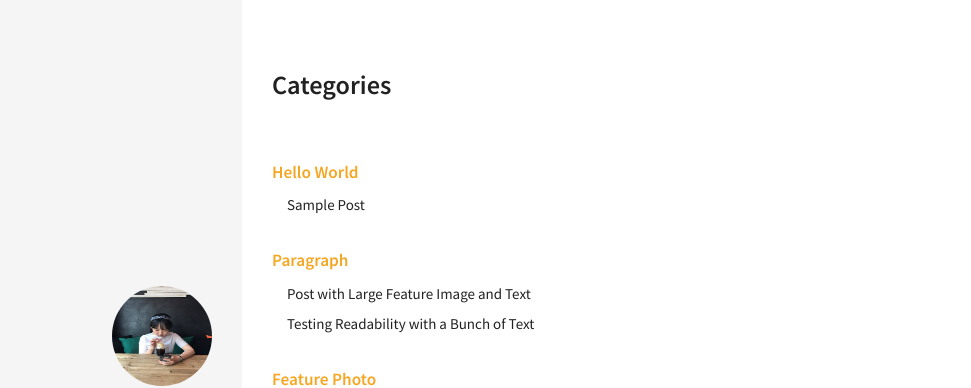
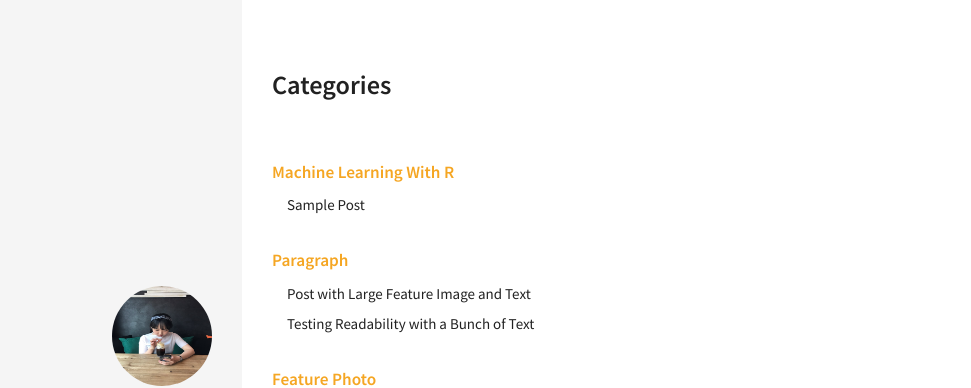
Before and after one commit to HeeKyung-Park/HeeKyung-Park.github.io, a Jekyll site: the page built from categories/index.html, in a window 1280 px wide. Shown: the top 388 px of the page, without its empty margins (78-1049 px from the left). Built offline with Jekyll 4.4.1, drawn with Linux system fonts in a browser that asks for light colours.

Commit message:
categories change

```diff
--- a/_posts/2011-03-10-sample-post.md
+++ b/_posts/2011-03-10-sample-post.md
@@ -2,7 +2,7 @@
 layout: post
 title: Sample Post
 excerpt: "Just about everything you'll need to style in the theme: headings, paragraphs, blockquotes, tables, code blocks, and more."
-categories: [hello world]
+categories: [Machine Learning with R]
 comments: true
 image:
   feature: https://images.unsplash.com/photo-1440635592348-167b1b30296f?crop=entropy&dpr=2&fit=crop&fm=jpg&h=475&ixjsv=2.1.0&ixlib=rb-0.3.5&q=50&w=1250
```
